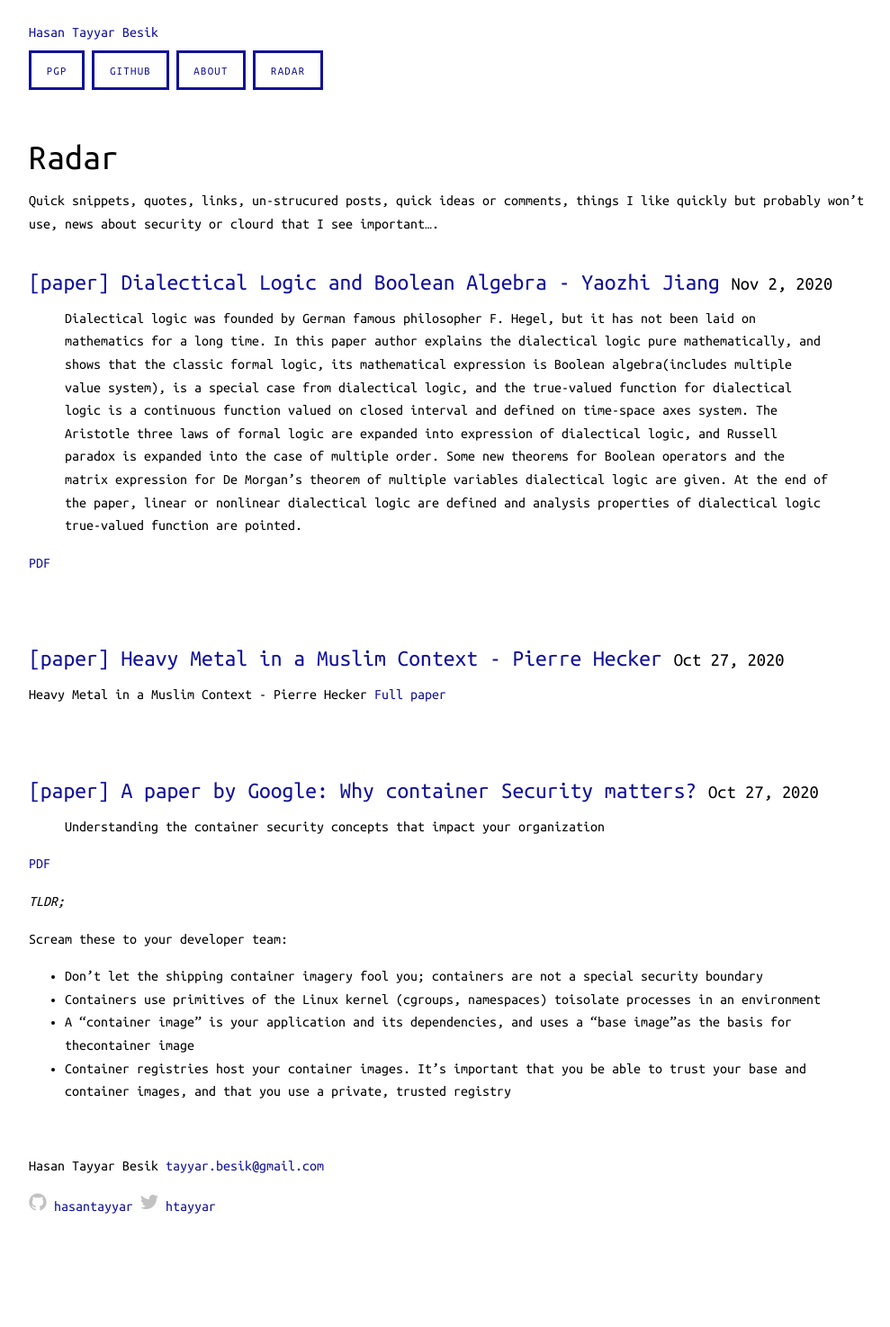
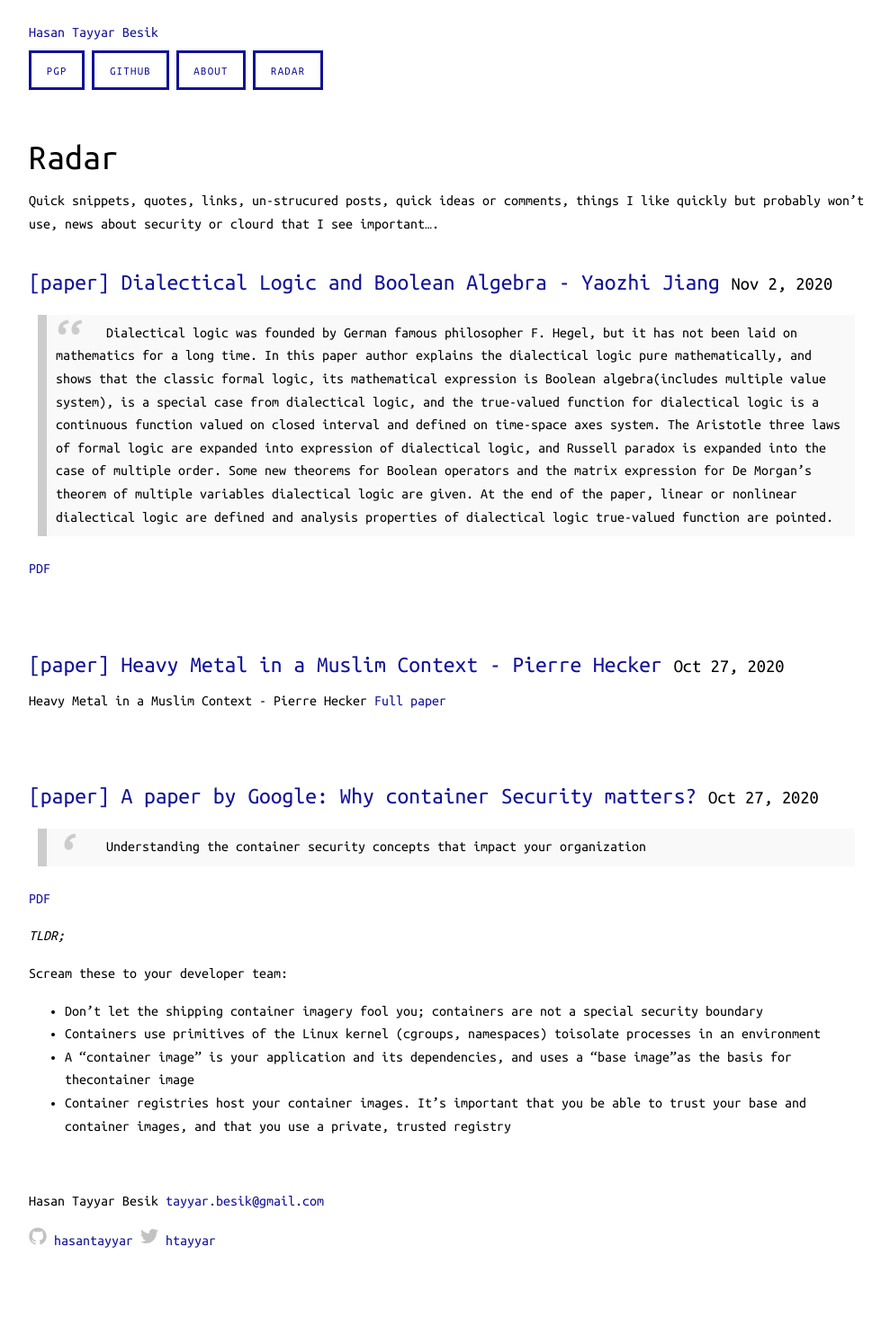
Before and after one commit to hasantayyar/hasantayyar.net, a Jekyll site: the page built from radar.md, in a window 1280 px wide. Shown: the whole page at 90% size, without its empty margins (144-1133 px from the left). Built offline with Jekyll 4.4.1, drawn with Linux system fonts in a browser that asks for light colours; Markdown is read by kramdown in place of the engine named in the settings; before the commit the page ends 1436 px from its top, so only the background shows below that.

Commit message:
blockquote style

```diff
--- a/css/app.css
+++ b/css/app.css
@@ -4,6 +4,6 @@ a[target="_blank"]::after {
 }
 body{font-family:'Ubuntu Mono', Helvetica, Arial, sans-serif;} span.icon, span.icon svg{ width:20px; height:20px} *{box-sizing:border-box}td,th{padding:1em;text-align:left;border-bottom:solid #eee}.c{max-width:60em;margin:auto;padding:1em;width:100%}.row,pre{overflow:auto}.w-100{width:100%}.col{float:left;width:100%}.input,pre{padding:1em;border:solid #eee;margin:0 0 1em}body{font:1em/1.6 'Ubuntu Mono'}h1{font:1 2.5em 'Ubuntu Mono';margin:.4em 0}h2{font:1 2.2em 'Ubuntu Mono';margin:.4em 0}h3{font:1 1.9em 'Ubuntu Mono';margin:.4em 0}h4{font:1 1.6em 'Ubuntu Mono';margin:.4em 0}h5{font:1 1.3em 'Ubuntu Mono';margin:.4em 0}h6{font:1 1em 'Ubuntu Mono';margin:.4em 0}a{color:#119;text-decoration:unset}.btn.primary{color:#fff;background:#fa0;border:unset}.btn:hover{transform:scale(1.1)}.btn{padding:1em 1.3em;transition:.2s;letter-spacing:.1em;text-transform:uppercase;background:unset;border:solid;font-size:.8em;margin:0 0 1em}a:hover{opacity:.5}.input:focus,hr{border:solid #fa0;outline:0}@media(min-width:35em){.col{margin:1%}.\31.col{width:5%}.\32.col{width:13%}.\33.col{width:22%}.\34.col{width:31%}.\35.col{width:39%}.\36.col{width:48%}.\37.col{width:57%}.\38.col{width:65%}.\39.col{width:74%}.\31 0.col{width:83%}.\31 1.col{width:91%}} span.post-date{color:777; font-size:0.8em}
 p.post-title{font:1 1.6em 'Ubuntu Mono';margin:1.5em 0 .4em 0}
-.blockquote{padding:60px 80px 40px;position:relative}
-.blockquote:before{position:absolute;font-family:'FontAwesome';top:0;content:"\f10d";font-size:200px;color:rgba(0,0,0,0.1)}
-.blockquote::after{content:"";top:20px;left:50%;margin-left:-100px;position:absolute;border-bottom:3px solid #bf0024;height:3px; width: 200px;}
+blockquote{background:#f9f9f9;border-left:10px solid #ccc;margin:1.5em 10px;padding:.5em 10px;quotes:"\201C""\201D""\2018""\2019"}
+blockquote:before{color:#ccc;content:open-quote;font-size:4em;line-height:.1em;margin-right:.25em;vertical-align:-.4em}
+blockquote p{display:inline}
```
